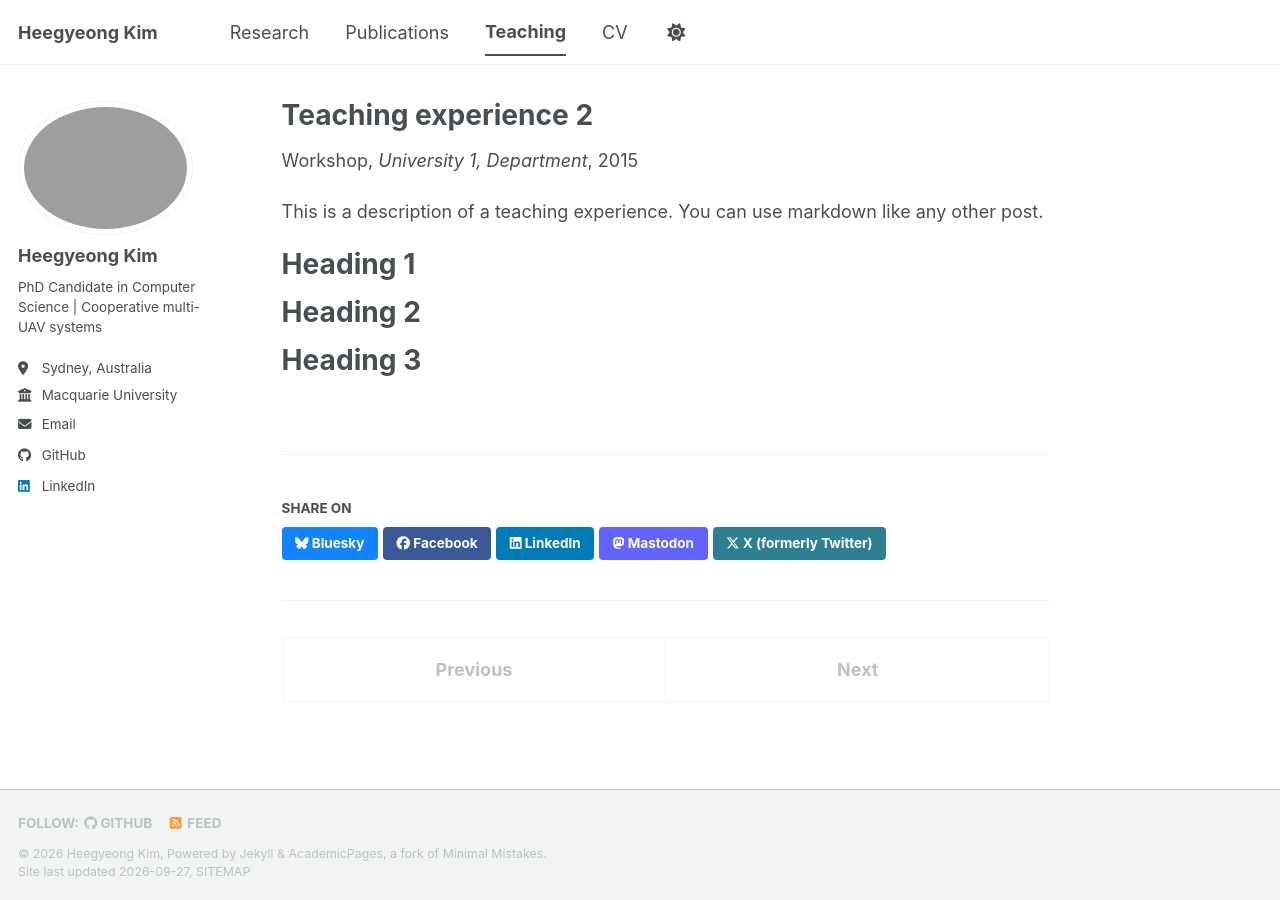
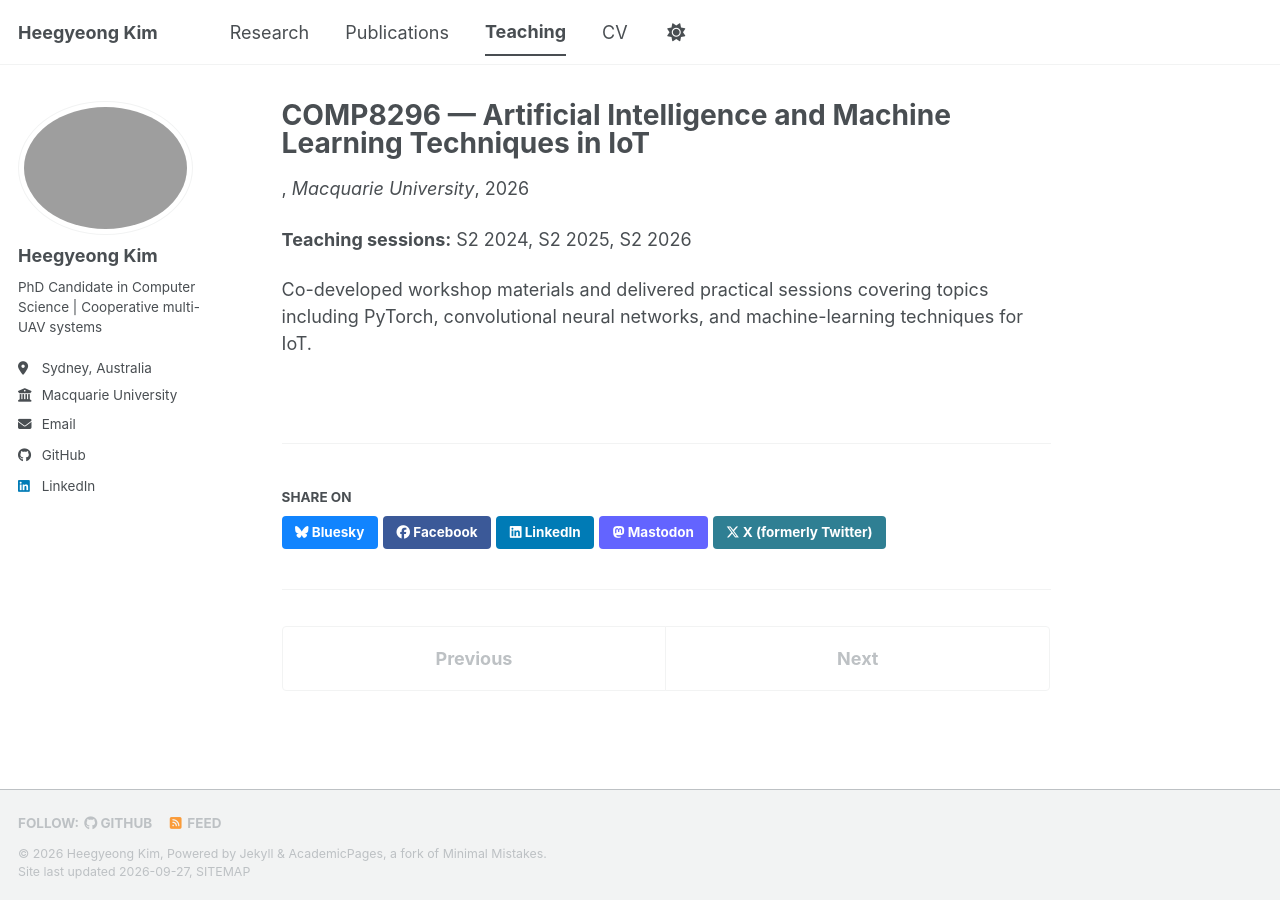
Before and after one commit to HeegyeongK/heegyeongk.github.io, a Jekyll site: the page built from _teaching/2015-spring-teaching-2.md, in a window 1280 px wide. Built offline with Jekyll 4.4.1, drawn with Linux system fonts in a browser that asks for light colours; a style sheet for code colours, icons or effects is not loaded.

Commit message:
Customize _teaching/2015-spring-teaching-2.md

```diff
--- a/_teaching/2015-spring-teaching-2.md
+++ b/_teaching/2015-spring-teaching-2.md
@@ -1,20 +1,11 @@
 ---
-title: "Teaching experience 2"
+title: "COMP8296 — Artificial Intelligence and Machine Learning Techniques in IoT"
 collection: teaching
-type: "Workshop"
-permalink: /teaching/2015-spring-teaching-1
-venue: "University 1, Department"
-date: 2015-01-01
-location: "City, Country"
+date: 2026-07-01
+venue: "Macquarie University"
+excerpt: "Workshop tutor and workshop-content co-developer."
 ---
 
-This is a description of a teaching experience. You can use markdown like any other post.
+**Teaching sessions:** S2 2024, S2 2025, S2 2026
 
-Heading 1
-======
-
-Heading 2
-======
-
-Heading 3
-======
+Co-developed workshop materials and delivered practical sessions covering topics including PyTorch, convolutional neural networks, and machine-learning techniques for IoT.
```
